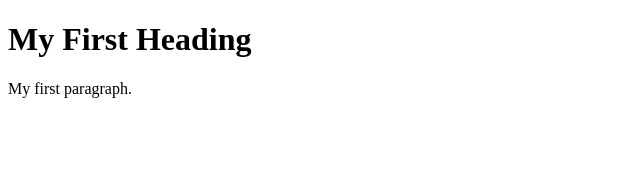
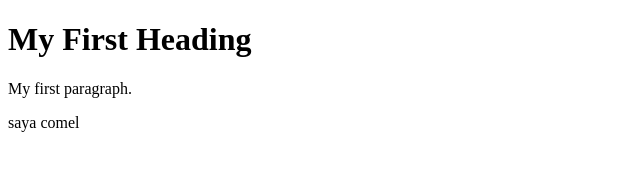
Before and after one commit to syiraazhari/group1_2025, a plain HTML site: page index.html in a window 1280 px wide. Shown: the full height of the page, 0-640 px from the left. Drawn offline with Linux system fonts and the light colour scheme.

Commit message:
update file

```diff
--- a/index.html
+++ b/index.html
@@ -4,6 +4,7 @@
 
 <h1>My First Heading</h1>
 <p>My first paragraph.</p>
+<p>saya comel</p>
 
 </body>
 </html>
```
